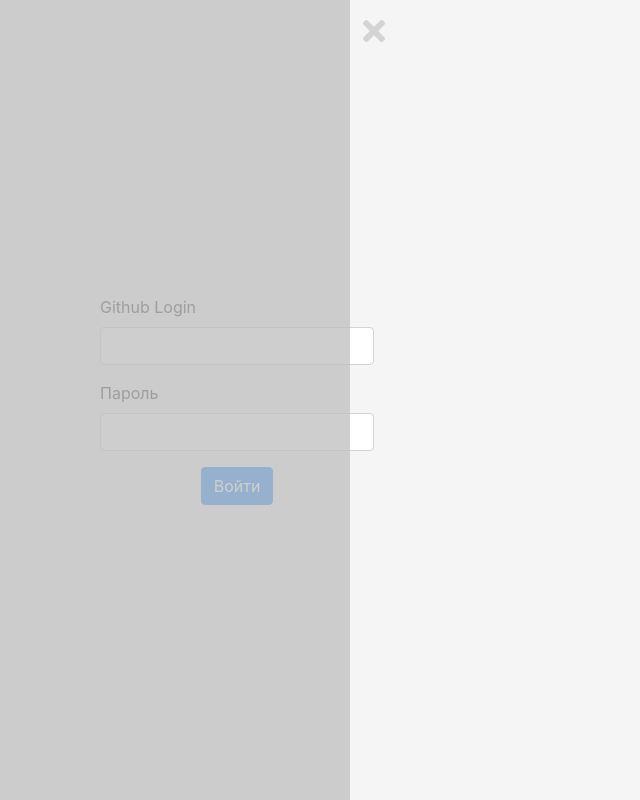
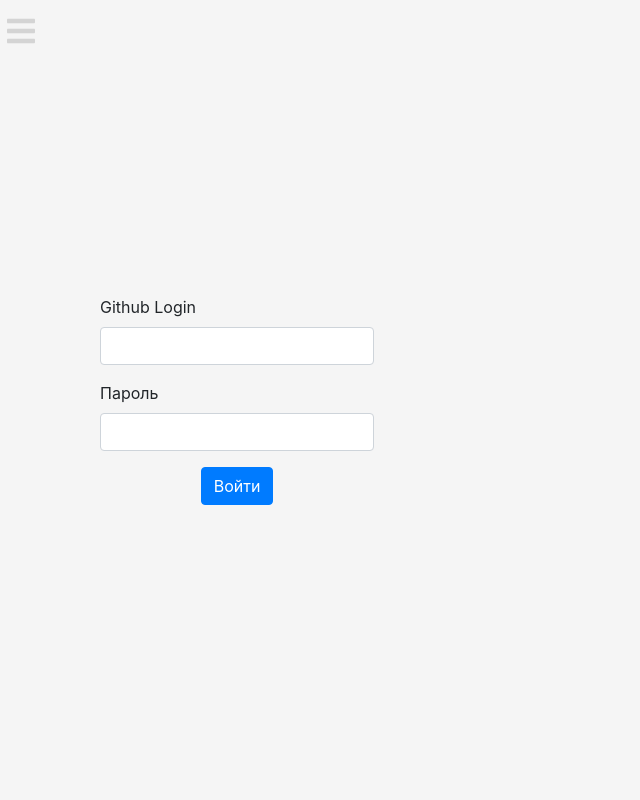
Before and after one commit to prr21/invoice_test, a React (Create React App) app: page / in a window 1280 px wide. Shown: the whole page, without its empty margins (0-640 px from the left). Built offline with nearby package versions, Linux system fonts and the light colour scheme.

Commit message:
Сайдбар компонент

```diff
--- a/src/components/sidebar/Sidebar.js
+++ b/src/components/sidebar/Sidebar.js
@@ -5,7 +5,7 @@ import './sidebar.sass'
 
 function Sidebar(){
 
-  const [opened, openClose] = useState(true);
+  const [opened, openClose] = useState(false);
 
   const style = opened
     ? {'transform': 'translate(0, 0)'}
```
